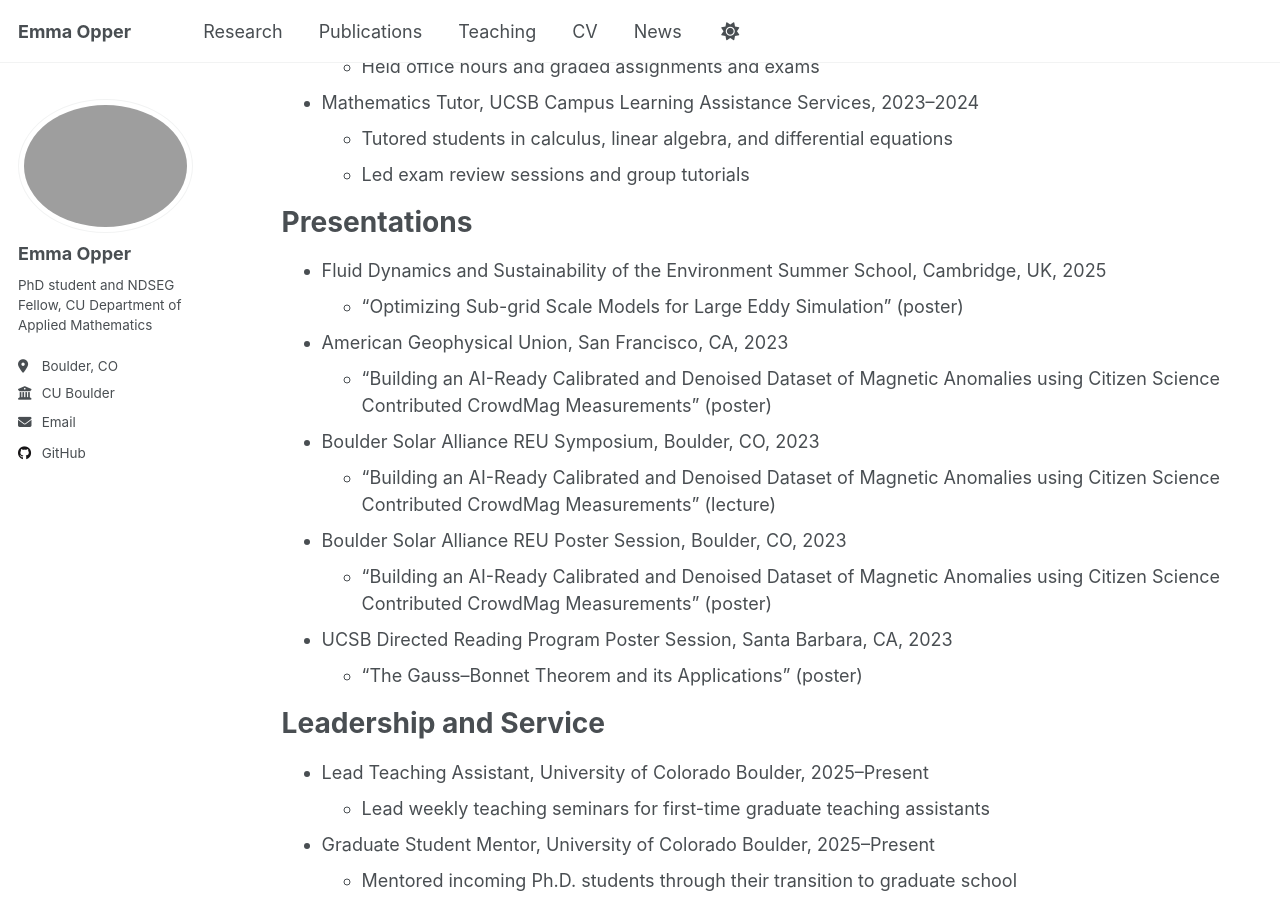
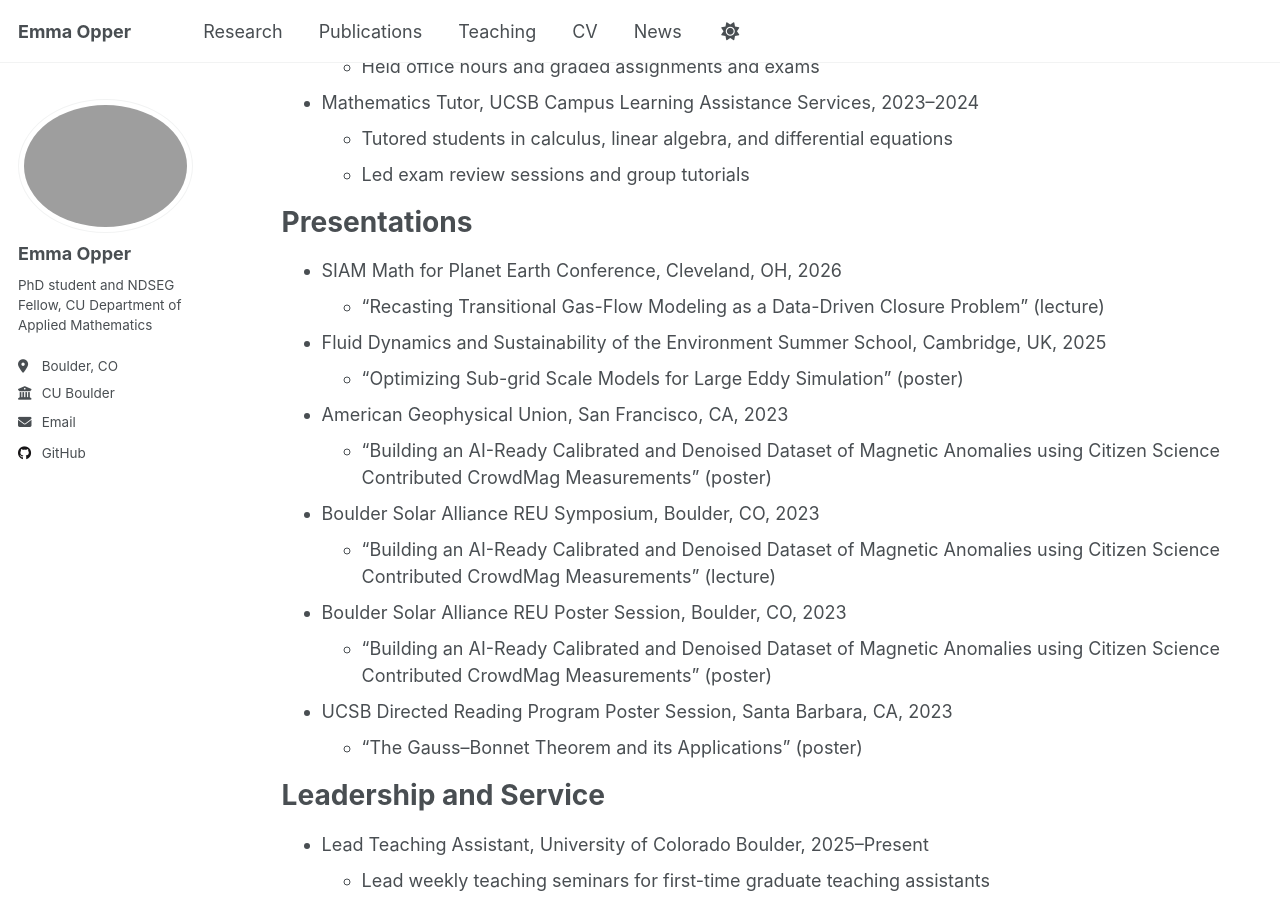
Before and after one commit to emmaopper/emmaopper.github.io, a Jekyll site: the page built from _pages/cv.md, in a window 1280 px wide and 900 px high, scrolled down 1839 px. Built offline with Jekyll 4.4.1, drawn with Linux system fonts in a browser that asks for light colours.

Commit message:
Update cv.md

```diff
--- a/_pages/cv.md
+++ b/_pages/cv.md
@@ -74,6 +74,9 @@ Teaching Experience
 
 Presentations
 ======
+* SIAM Math for Planet Earth Conference, Cleveland, OH, 2026
+  * "Recasting Transitional Gas-Flow Modeling as a Data-Driven Closure Problem" (lecture)
+
 * Fluid Dynamics and Sustainability of the Environment Summer School, Cambridge, UK, 2025
   * "Optimizing Sub-grid Scale Models for Large Eddy Simulation" (poster)
 
```
